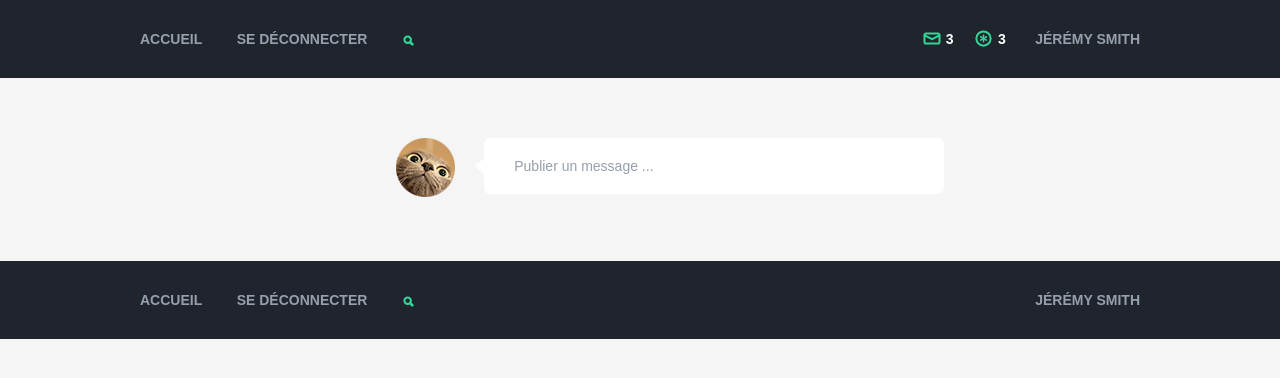
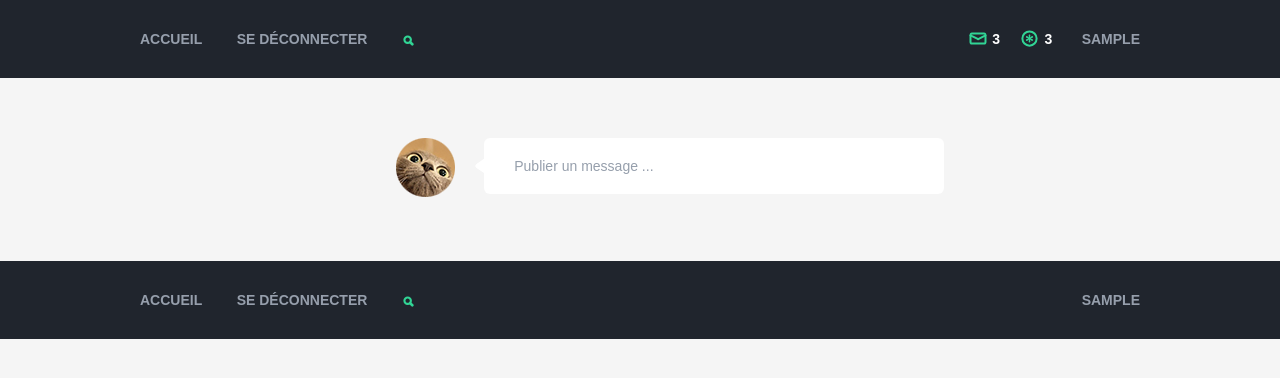
Before and after one commit to Swoid/Architecture, a PHP site: template App/Views/Layouts/default.php in a window 1280 px wide. Shown: the top 378 px of the page. Run offline with PHP 8.4, Linux system fonts and the light colour scheme; the template is opened without the code that fills it, so the values that code supplies are empty; the visitor is signed in with stand-in values (Sample User, id 1); some libraries are stand-ins or nearby versions.

Commit message:
add links

```diff
--- a/App/Views/Layouts/default.php
+++ b/App/Views/Layouts/default.php
@@ -10,7 +10,7 @@
 <div id="header">
     <div class="container">
         <div class="nav">
-            <a href="">Accueil</a>
+            <a href="<?= Html::href('posts/index'); ?>">Accueil</a>
             <a href="<?= Html::href('users/logout'); ?>">Se déconnecter</a>
             <div class="search search-primary">
                 <button class="popup-button">Search</button>
@@ -64,7 +64,7 @@
                         </li>
                     </ul>
                 </div>
-                <a href="" class="username">Jérémy Smith</a>
+                <a href="" class="username"><?= $_SESSION['username']; ?></a>
             </div>
         </div>
     </div>
@@ -86,8 +86,8 @@
 <div id="footer">
     <div class="container">
         <div class="nav">
-            <a href="">Accueil</a>
-            <a href="">Se déconnecter</a>
+            <a href="<?= Html::href('posts/index'); ?>">Accueil</a>
+            <a href="<?= Html::href('users/logout'); ?>">Se déconnecter</a>
             <div class="search search-secondary">
                 <button class="popup-button">Search</button>
                 <div class="popup">
@@ -100,7 +100,7 @@
                 </div>
             </div>
             <div class="right">
-                <a href=""class="username">Jérémy Smith</a>
+                <a href=""class="username"><?= $_SESSION['username']; ?></a>
             </div>
         </div>
     </div>
```
